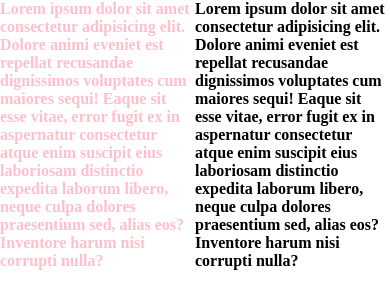
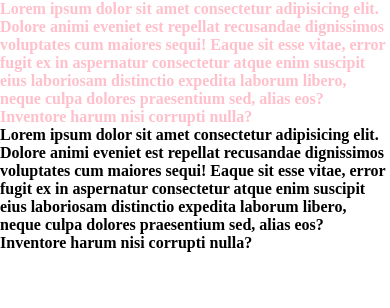
Before and after one commit to danwoxs/nic-dgl203-2025FA-Assignment-3C, a plain HTML site: page index.html in a window 390 px wide. Drawn offline with Linux system fonts and the light colour scheme.

Commit message:
Set up responsive pages with mixin

```diff
--- a/_variables.scss
+++ b/_variables.scss
@@ -6,3 +6,5 @@ $font-weights: (
     "medium": 500,
     "bold": 700
 );
+
+$mobile: 800px;
--- a/main.scss
+++ b/main.scss
@@ -22,6 +22,11 @@
     }
 }
 
+@mixin mobile {
+    @media (max-width: $mobile) {
+        @content;
+    }
+}
 
 body {
     background: $primary-color;
@@ -39,6 +44,9 @@ body {
             color: pink;
         }
     }
+    @include mobile {
+        flex-direction: column;
+    }
 }
 
 .light {
```
Also changed, not shown: main.css, 1 other file.
